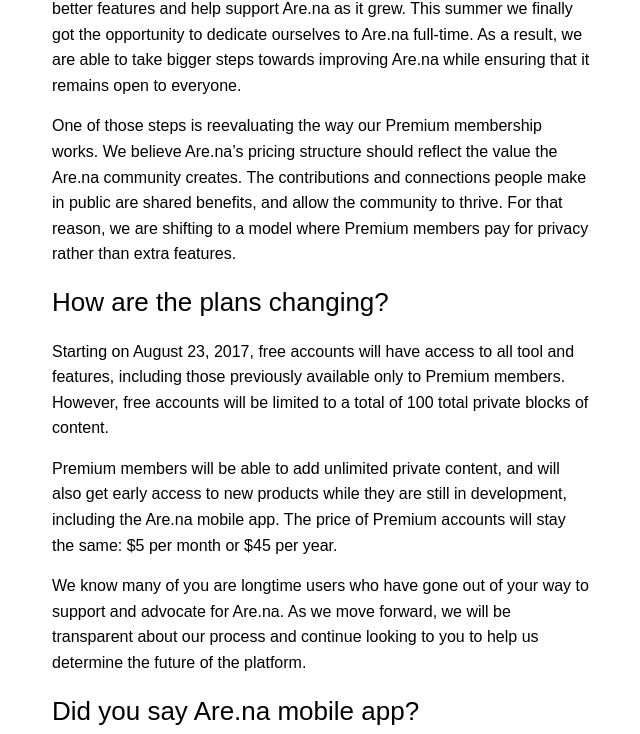
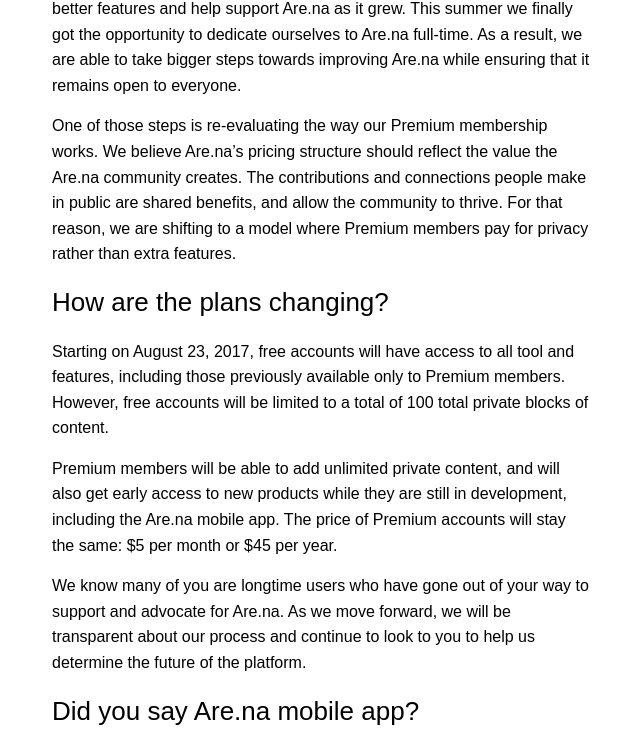
Before and after one commit to aredotna/building, a Jekyll site: the page built from _posts/2017-08-07-premium-and-mobile.markdown, in a window 1280 px wide. Shown: the part 354-1088 px from the top of the page, without its empty margins (318-958 px from the left). Built offline with Jekyll 4.4.1, drawn with Linux system fonts in a browser that asks for light colours.

Commit message:
Premium typos

```diff
--- a/_posts/2017-08-07-premium-and-mobile.markdown
+++ b/_posts/2017-08-07-premium-and-mobile.markdown
@@ -11,7 +11,7 @@
 
 We introduced Premium membership two years ago to give users access to better features and help support Are.na as it grew. This summer we finally got the opportunity to dedicate ourselves to Are.na full-time. As a result, we are able to take bigger steps towards improving Are.na while ensuring that it remains open to everyone.
 
-One of those steps is reevaluating the way our Premium membership works. We believe Are.na’s pricing structure should reflect the value the Are.na community creates. The contributions and connections people make in public are shared benefits, and allow the community to thrive. For that reason, we are shifting to a model where Premium members pay for privacy rather than extra features.
+One of those steps is re-evaluating the way our Premium membership works. We believe Are.na’s pricing structure should reflect the value the Are.na community creates. The contributions and connections people make in public are shared benefits, and allow the community to thrive. For that reason, we are shifting to a model where Premium members pay for privacy rather than extra features.
 
 ### How are the plans changing?
 
@@ -19,7 +19,7 @@
 
 Premium members will be able to add unlimited private content, and will also get early access to new products while they are still in development, including the Are.na mobile app. The price of Premium accounts will stay the same: $5 per month or $45 per year.
 
-We know many of you are longtime users who have gone out of your way to support and advocate for Are.na. As we move forward, we will be transparent about our process and continue looking to you to help us determine the future of the platform.
+We know many of you are longtime users who have gone out of your way to support and advocate for Are.na. As we move forward, we will be transparent about our process and continue to look to you to help us determine the future of the platform.
 
 ### Did you say Are.na mobile app?
 
```
